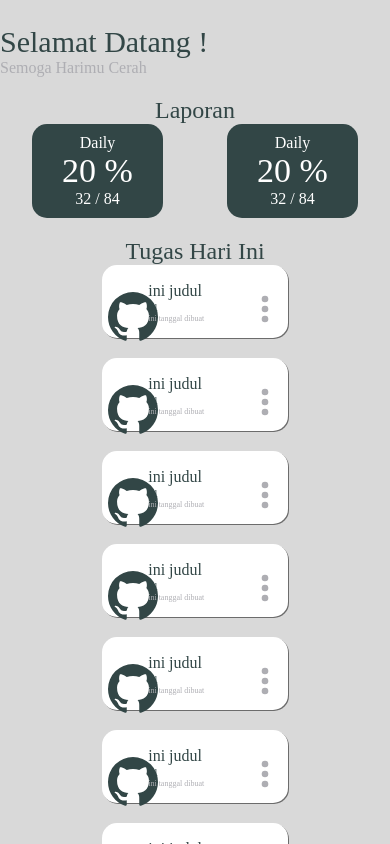
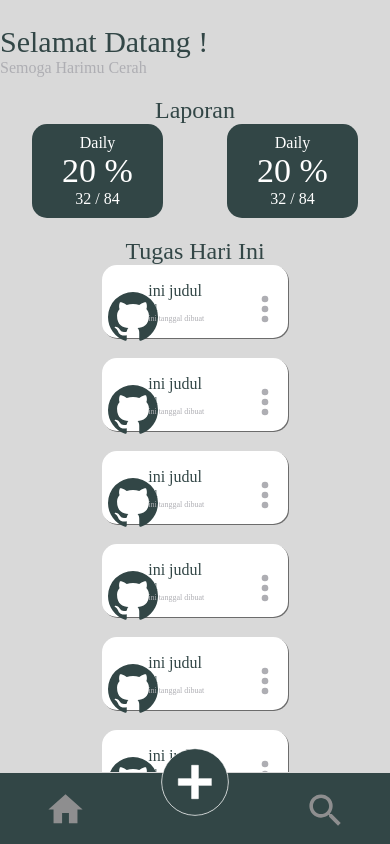
Before and after one commit to dafidafi25/my_todo_app, a React Native app: screen /AddScreen in a window 390 px wide. Built offline with nearby package versions, Linux system fonts and the light colour scheme.

Commit message:
Bottom Nabigation

```diff
--- a/App.tsx
+++ b/App.tsx
@@ -9,20 +9,75 @@
  */
 
 import React from 'react';
-import { SafeAreaView, StatusBar, StyleSheet } from 'react-native';
+import { SafeAreaView, StatusBar, StyleSheet, View } from 'react-native';
 import Dashboard from '@Screen/Dashboard';
+import { NavigationContainer } from '@react-navigation/native';
+import { createBottomTabNavigator } from '@react-navigation/bottom-tabs';
+import HomePlain from '@assets/icons/HomePlain';
+import PlusCircle from '@assets/icons/PlusCircle';
+import Magnify from '@assets/icons/Magnify';
+import colors from '@themes/Colors';
+
+export type RootStackParamList = {
+  Dashboard: undefined;
+  AddScreen: undefined;
+  SearchScreen: undefined;
+};
+
+const Tab = createBottomTabNavigator<RootStackParamList>();
 
 const App = () => {
   return (
-    <SafeAreaView style={styles.screen}>
-      <Dashboard />
-      <StatusBar barStyle={'light-content'} />
-    </SafeAreaView>
+    <NavigationContainer>
+      <Tab.Navigator
+        screenOptions={{
+          headerShown: false,
+          tabBarShowLabel: false,
+          tabBarStyle: { backgroundColor: colors.primary, height: 72 },
+          tabBarActiveTintColor: colors.white,
+        }}
+      >
+        <Tab.Screen
+          name="Dashboard"
+          component={Dashboard}
+          options={{
+            tabBarIcon: ({ color }) => (
+              <View style={styles.icon}>
+                <HomePlain color={color} width={41} />
+              </View>
+            ),
+          }}
+        />
+        <Tab.Screen
+          name="AddScreen"
+          component={Dashboard}
+          options={{
+            tabBarIcon: () => (
+              <View style={styles.addIcon}>
+                <PlusCircle color={colors.primary} width={80} />
+              </View>
+            ),
+          }}
+        />
+        <Tab.Screen
+          name="SearchScreen"
+          component={Dashboard}
+          options={{
+            tabBarIcon: ({ color }) => (
+              <View style={styles.icon}>
+                <Magnify color={color} width={43} />
+              </View>
+            ),
+          }}
+        />
+      </Tab.Navigator>
+    </NavigationContainer>
   );
 };
 
 const styles = StyleSheet.create({
-  screen: { flex: 1 },
+  icon: { bottom: 8 },
+  addIcon: { bottom: 55 },
 });
 
 export default App;
--- a/package.json
+++ b/package.json
@@ -10,8 +10,13 @@
     "lint": "eslint . --ext .js,.jsx,.ts,.tsx"
   },
   "dependencies": {
+    "@react-navigation/bottom-tabs": "^6.3.2",
+    "@react-navigation/native": "^6.0.11",
+    "@react-navigation/native-stack": "^6.7.0",
     "react": "18.0.0",
     "react-native": "0.69.2",
+    "react-native-safe-area-context": "^4.3.1",
+    "react-native-screens": "^3.15.0",
     "react-native-svg": "^12.4.0",
     "react-native-svg-transformer": "^1.0.0"
   },
--- /dev/null
+++ b/src/assets/icons/HomePlain.tsx
@@ -0,0 +1,16 @@
+import SvgWrapper from '@components/atom/SvgWrapper';
+import React from 'react';
+import { Path, Svg } from 'react-native-svg';
+import IconProp from './IconProp';
+
+const HomePlain: React.FC<IconProp> = ({ width = 24, height = 24, color }) => {
+  return (
+    <SvgWrapper aspectRatio={24 / 24} width={width} height={height}>
+      <Svg width="100%" height="100%" fill="none" viewBox="0 0 24 24">
+        <Path d="M10,20V14H14V20H19V12H22L12,3L2,12H5V20H10Z" fill={color} />
+      </Svg>
+    </SvgWrapper>
+  );
+};
+
+export default HomePlain;
--- a/src/assets/icons/PlusCircle.tsx
+++ b/src/assets/icons/PlusCircle.tsx
@@ -1,15 +1,19 @@
 import SvgWrapper from '@components/atom/SvgWrapper';
+import colors from '@themes/Colors';
 import React from 'react';
-import { Path, Svg } from 'react-native-svg';
+import { Circle, Path, Svg } from 'react-native-svg';
 import IconProp from './IconProp';
 
 const PlusCircle: React.FC<IconProp> = ({ width = 24, height = 24, color }) => {
   return (
     <SvgWrapper aspectRatio={24 / 24} width={width} height={height}>
       <Svg width="100%" height="100%" fill="none" viewBox="0 0 24 24">
+        <Circle cx={12} cy={12} r={10} fill={colors.white} />
         <Path
           d="M17,13H13V17H11V13H7V11H11V7H13V11H17M12,2A10,10 0 0,0 2,12A10,10 0 0,0 12,22A10,10 0 0,0 22,12A10,10 0 0,0 12,2Z"
           fill={color}
+          stroke={colors.white}
+          strokeWidth={0.2}
         />
       </Svg>
     </SvgWrapper>
```
